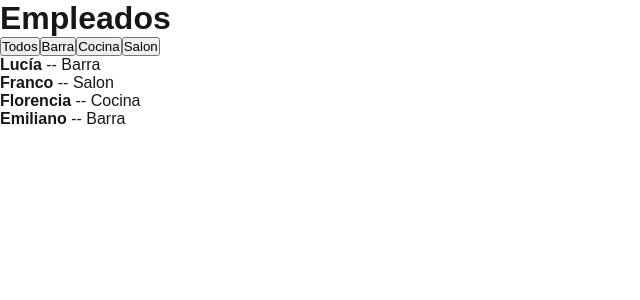
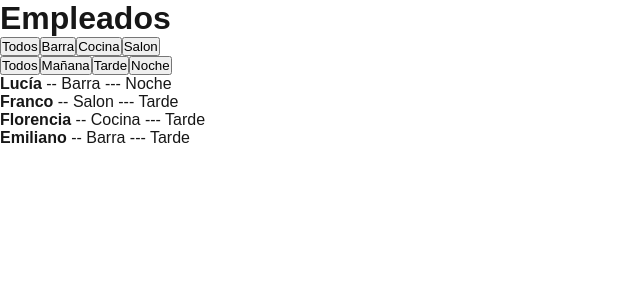
Before and after one commit to EmilianoGomezDevita/turnos-app, a Next.js app: page /empleados in a window 1280 px wide. Shown: the top 300 px of the page, without its empty margins (0-640 px from the left). Built offline with nearby package versions, Linux system fonts and the light colour scheme.

Commit message:
EmployeeCard: parametro turno agregada a la funcion EmployeeList: Filtro de turno agregado al de rol y botones mejorados

```diff
--- a/components/EmployeeCard.js
+++ b/components/EmployeeCard.js
@@ -1,7 +1,7 @@
-export default function EmployeeCard({name, role}){
+export default function EmployeeCard({name, role, turno}){
     return (
         <div>
-            <strong>{name}</strong> -- {role}
+            <strong>{name}</strong> -- {role} --- {turno}
         </div>
     )
 }
--- a/components/EmployeeList.js
+++ b/components/EmployeeList.js
@@ -2,24 +2,40 @@
 
 import { useState } from "react";
 import EmployeeCard from "./EmployeeCard";
+import variables from '../styles/variables.module.scss'
 
-export default function({ employees }){
+export default function ({ employees }) {
+
     const [role, setRole] = useState("Todos");
+    const [turno, setTurno] = useState("Todos");
 
-    const visible = role ===    "Todos" ? employees : employees.filter((e) => e.role === role)
-
+    const visible = employees.filter(
+        e => (role === "Todos" || e.role === role) && (turno === "Todos" || e.turno === turno)
+    )
     return (
         <>
             <div>
-                {["Todos", "Barra", "Cocina", "Salon"].map((r) => (
-                    <button key={r} onClick={() => setRole(r)} >
-                    {r}
-                    </button>
-                ))}
+                <div className={variables.contenedorRol}>
+                    {["Todos", "Barra", "Cocina", "Salon"].map((r) => (
+                        <button key={r} onClick={() => setRole(r)} className={`${variables.botonRol} ${role === r ? variables.activo : ''}`}>
+                            {r}
+                        </button>
+                    ))}
+                </div>
+
+                <div className={variables.contenedorTurno}>
+                    {["Todos", "Mañana", "Tarde", "Noche"].map((t) => (
+                        <button key={t} onClick={() => setTurno(t)} className={`${variables.botonTurno} ${turno === t ? variables.activo : ''}`}>
+                            {t}
+                        </button>
+                    ))}
+                </div>
+
             </div>
             {visible.map((e) => (
-                <EmployeeCard key={e.id} name={e.name} role={e.role} />
+                <EmployeeCard key={e.id} name={e.name} role={e.role} turno={e.turno} />
             ))}
+
 
         </>
     )
```
